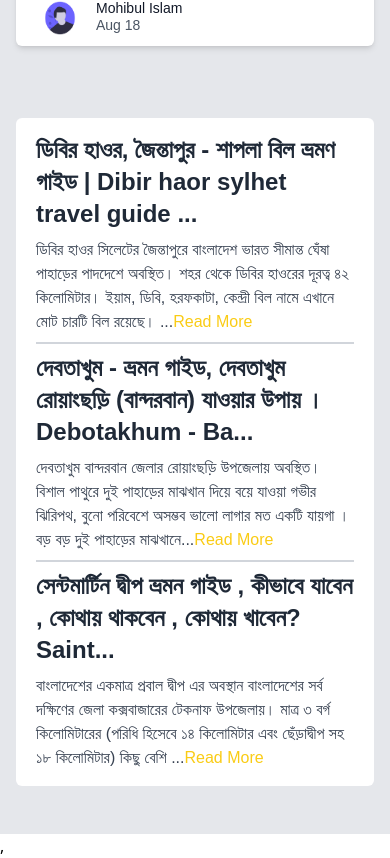
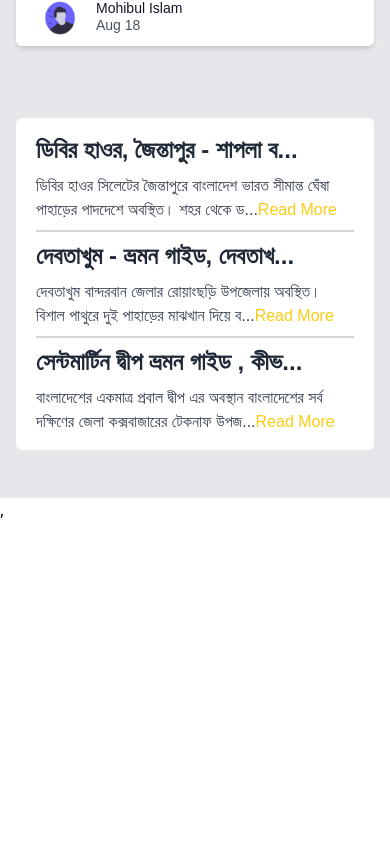
Before and after one commit to adilrion/Travel24, a React (Create React App) app: page /blog in a window 390 px wide. Shown: the part 1800-2658 px from the top of the page. After the commit the page ends 2322 px from the top, so only its background shows below. Built offline with nearby package versions, Linux system fonts and the light colour scheme; a web font is replaced by a local one.

Commit message:
responsive blog section some change'

```diff
--- a/package.json
+++ b/package.json
@@ -8,6 +8,7 @@
     "@testing-library/jest-dom": "^5.16.1",
     "@testing-library/react": "^12.1.2",
     "@testing-library/user-event": "^13.5.0",
+    "firebase": "^9.6.4",
     "react": "^17.0.2",
     "react-dom": "^17.0.2",
     "react-icons": "^4.3.1",
--- a/src/Components/Pages/Blog/Blog.js
+++ b/src/Components/Pages/Blog/Blog.js
@@ -94,10 +94,10 @@ const Blog = () => {
               <div class="border-b-2 border-gray-300 first:border-none ">
                 <div class=" py-2 ">
                   <h2 class="text-2xl font-bold mb-2 text-gray-800">
-                    {`${blog.title.slice(0, 90).concat("...")}`}
+                    {`${blog.title.slice(0, 35).concat("...")}`}
                   </h2>
                   <p class="text-gray-700">
-                    {`${blog.description.slice(0, 200).concat("...")}`}
+                    {`${blog.description.slice(0, 100).concat("...")}`}
 
                     <Link to="/" class="text-yellow-400">
                       Read More
--- a/src/Components/Pages/Home/Home.js
+++ b/src/Components/Pages/Home/Home.js
@@ -7,13 +7,13 @@ import NextTrip from "../NextTrip/NextTrip";
 
 const Home = () => {
   return (
-    <>
+    <div id="home">
       <Navigation></Navigation>
       <Banner></Banner>
       <Blog></Blog>
       <NextTrip></NextTrip>
       <AboutUs></AboutUs>
-    </>
+    </div>
   );
 };
 
--- a/src/Components/Pages/NextTrip/NextTrip.js
+++ b/src/Components/Pages/NextTrip/NextTrip.js
@@ -2,7 +2,7 @@ import React from "react";
 
 const NextTrip = () => {
   return (
-    <div>
+    <div id="next-trip">
       <h1>this is next trip section</h1>
     </div>
   );
--- a/src/Components/Shared/Navigation/Navigation.js
+++ b/src/Components/Shared/Navigation/Navigation.js
@@ -19,7 +19,7 @@ function classNames(...classes) {
 const Navigation = () => {
   return (
     <>
-      <Disclosure as="nav" className="bg-gray-800">
+      <Disclosure as="nav" className="bg-gray-800 w-full fixed top-0 z-40">
         {({ open }) => (
           <>
             <div className="max-w-7xl mx-auto px-2 sm:px-6 lg:px-8">
```
Also changed, not shown: 2 other files (tests, documents, lock files or other folders).
